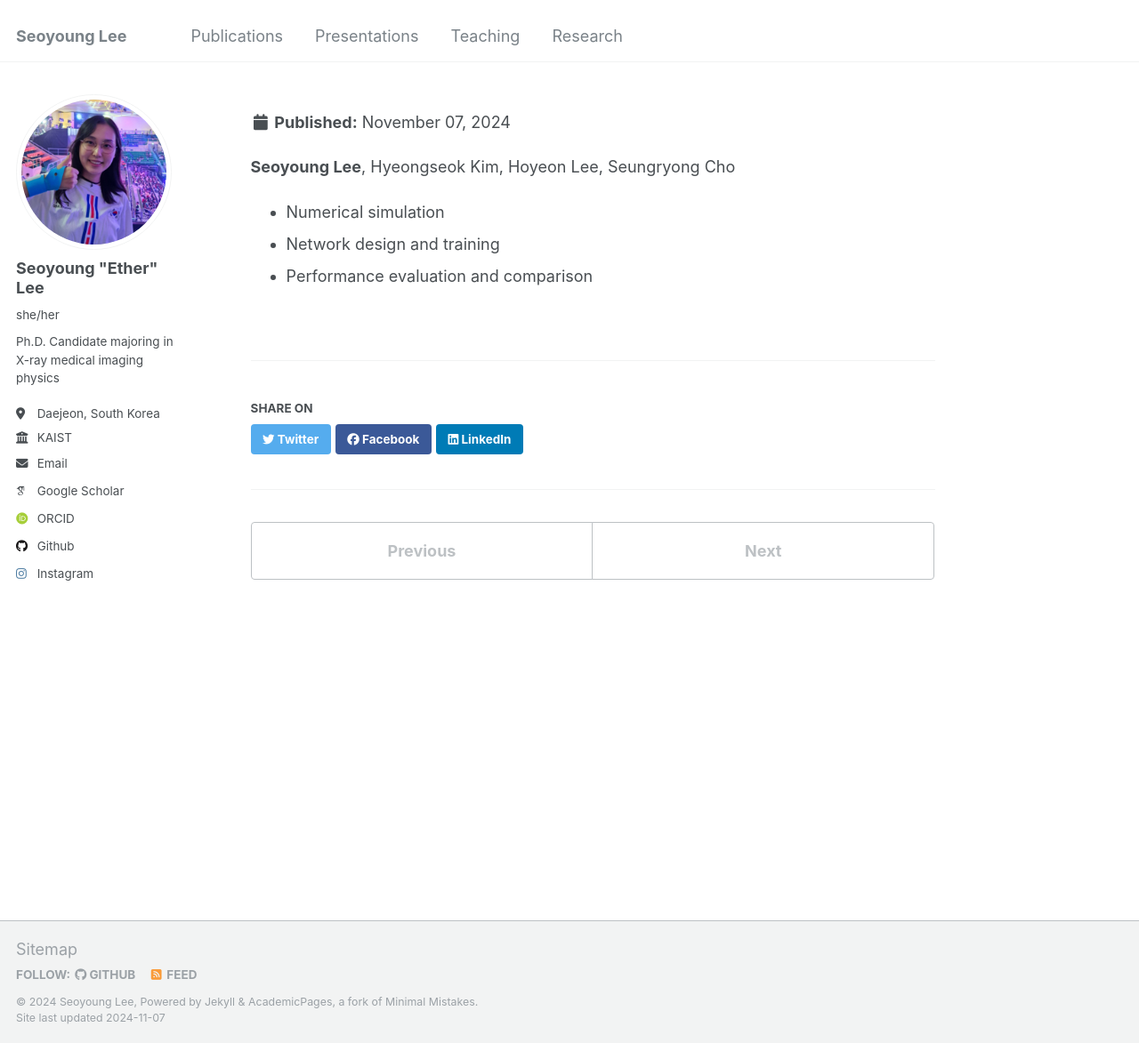
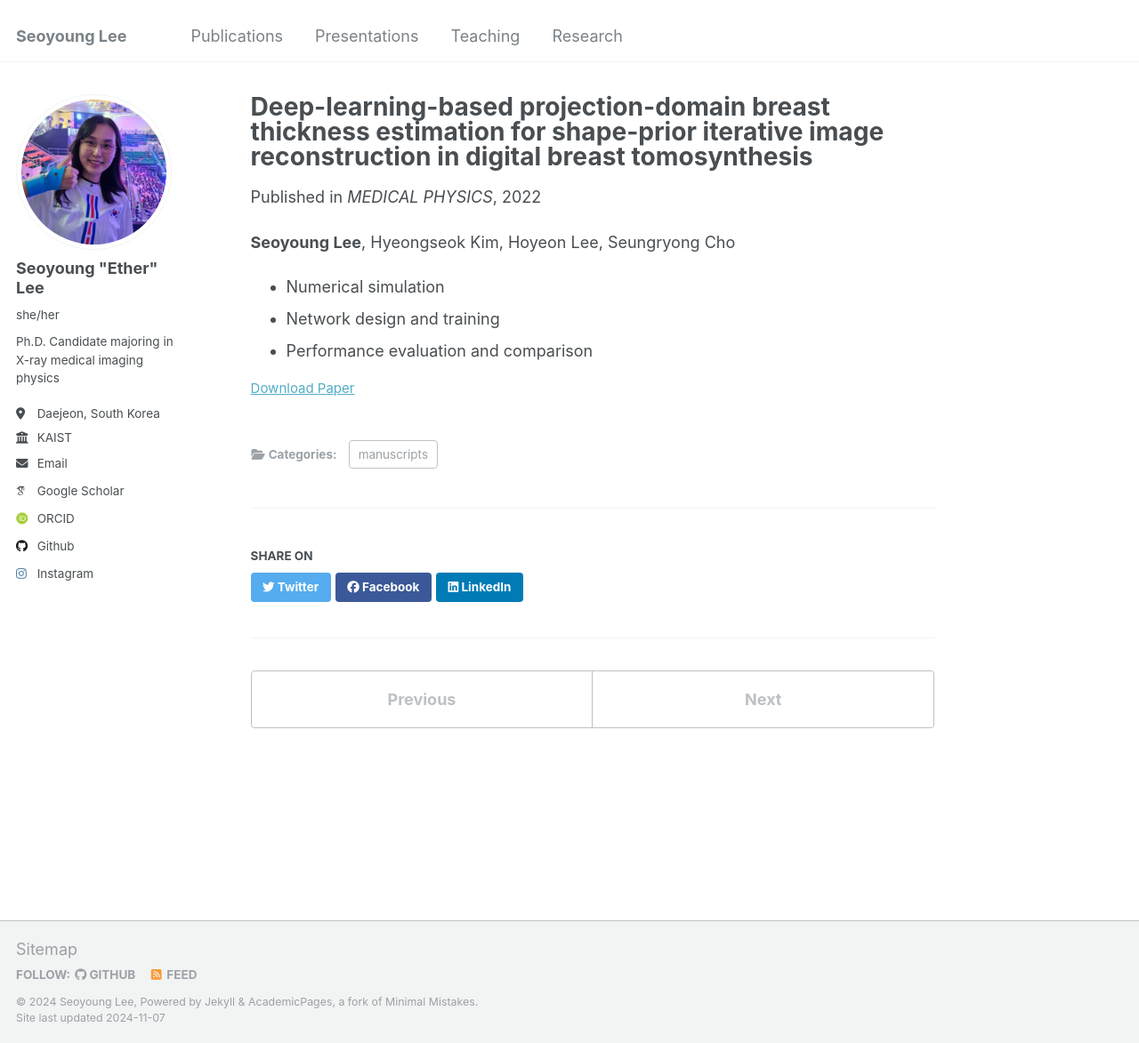
Before and after one commit to ether0/ether0.github.io, a Jekyll site: the page built from _publications/2022-06-01-Deep-learning-based projection-domain breast thickness estimation for shape-prior iterative image reconstruction in digital breast tomosynthesis.md, in a window 1280 px wide and 1173 px high. Shown: the whole window at 89% size. Built offline with Jekyll 4.4.1, drawn with Linux system fonts in a browser that asks for light colours; some web fonts are replaced.

Commit message:
Update 2022-06-01-Deep-learning-based projection-domain breast thickness estimation for shape-prior iterative image reconstruction in digital breast tomosynthesis.md

```diff
--- a/_publications/2022-06-01-Deep-learning-based projection-domain breast thickness estimation for shape-prior iterative image reconstruction in digital breast tomosynthesis.md
+++ b/_publications/2022-06-01-Deep-learning-based projection-domain breast thickness estimation for shape-prior iterative image reconstruction in digital breast tomosynthesis.md
@@ -4,7 +4,7 @@ collection: publications
 category: manuscripts
 permalink: /publication/2022-06-01-Deep-learning-based projection-domain breast thickness estimation for shape-prior iterative image reconstruction in digital breast tomosynthesis
 authors: '**Seoyoung Lee**, Hyeongseok Kim, Hoyeon Lee, Seungryong Cho'
-excerpt: "<img src="/images/2022-06-01-Deep-learning-based projection-domain breast thickness estimation for shape-prior iterative image reconstruction in digital breast tomosynthesis.png"/>"
+excerpt: "<img src='/images/2022-06-01-Deep-learning-based projection-domain breast thickness estimation for shape-prior iterative image reconstruction in digital breast tomosynthesis.png'>"
 date: 2022-06-01
 venue: 'MEDICAL PHYSICS'
 paperurl: 'https://aapm.onlinelibrary.wiley.com/doi/full/10.1002/mp.15612'
```
